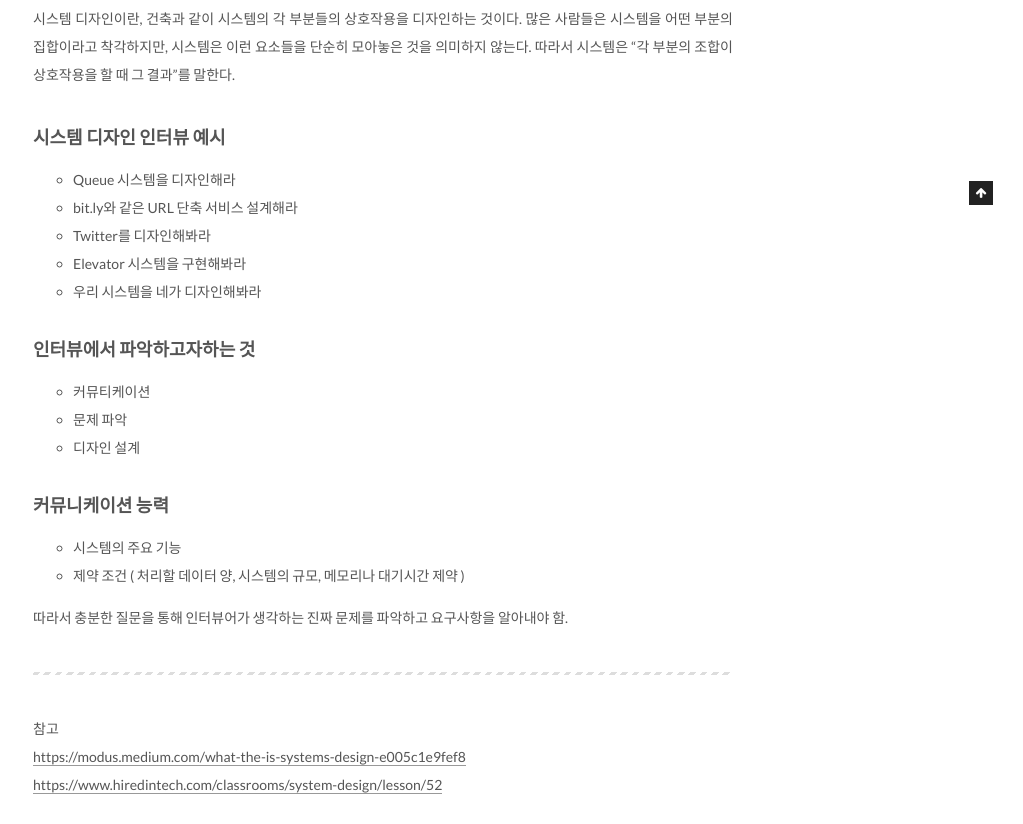
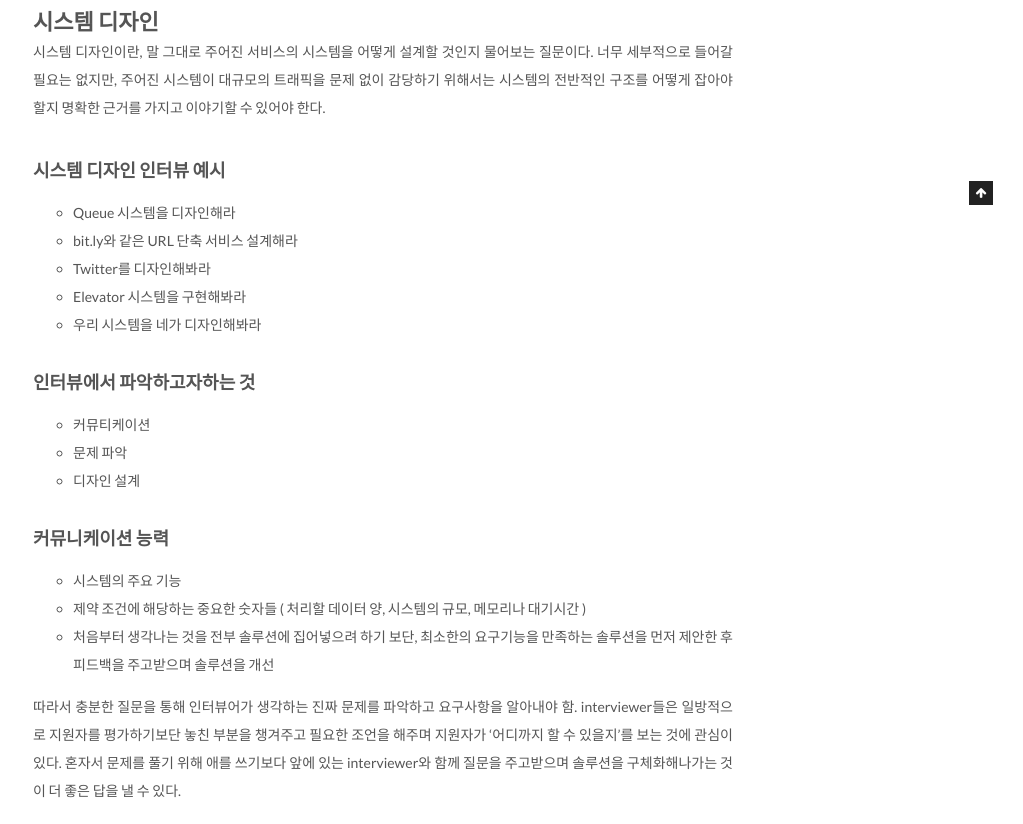
Before and after one commit to groovypark/groovypark.github.io, a Jekyll site: the page built from _posts/2020-12-10-System-Design.md, in a window 1280 px wide. Shown: the part 795-1619 px from the top of the page, without its empty margins (257-1280 px from the left). Built offline with Jekyll 4.4.1, drawn with Linux system fonts in a browser that asks for light colours; some of the changed text lies outside the part shown; grey boxes are pictures that could not be loaded.

Commit message:
Update System Design

```diff
--- a/_posts/2020-12-10-System-Design.md
+++ b/_posts/2020-12-10-System-Design.md
@@ -7,7 +7,8 @@ tags: CS
 
 ![System Design](https://www.cronj.com/blog/wp-content/uploads/Artboard-10.png)
 
-시스템 디자인이란, 건축과 같이 시스템의 각 부분들의 상호작용을 디자인하는 것이다. 많은 사람들은 시스템을 어떤 부분의 집합이라고 착각하지만, 시스템은 이런 요소들을 단순히 모아놓은 것을 의미하지 않는다. 따라서 시스템은 "각 부분의 조합이 상호작용을 할 때 그 결과"를 말한다.
+# 시스템 디자인
+시스템 디자인이란, 말 그대로 주어진 서비스의 시스템을 어떻게 설계할 것인지 물어보는 질문이다. 너무 세부적으로 들어갈 필요는 없지만, 주어진 시스템이 대규모의 트래픽을 문제 없이 감당하기 위해서는 시스템의 전반적인 구조를 어떻게 잡아야 할지 명확한 근거를 가지고 이야기할 수 있어야 한다.
 
 ### 시스템 디자인 인터뷰 예시
 
@@ -24,17 +25,46 @@ tags: CS
 - 문제 파악
 - 디자인 설계
 
-
 ### 커뮤니케이션 능력
 
 - 시스템의 주요 기능
-- 제약 조건 ( 처리할 데이터 양, 시스템의 규모, 메모리나 대기시간 제약 )
+- 제약 조건에 해당하는 중요한 숫자들 ( 처리할 데이터 양, 시스템의 규모, 메모리나 대기시간 )
+- 처음부터 생각나는 것을 전부 솔루션에 집어넣으려 하기 보단, 최소한의 요구기능을 만족하는 솔루션을 먼저 제안한 후 피드백을 주고받으며 솔루션을 개선
 
-따라서 충분한 질문을 통해 인터뷰어가 생각하는 진짜 문제를 파악하고 요구사항을 알아내야 함.
+따라서 충분한 질문을 통해 인터뷰어가 생각하는 진짜 문제를 파악하고 요구사항을 알아내야 함. interviewer들은 일방적으로 지원자를 평가하기보단 놓친 부분을 챙겨주고 필요한 조언을 해주며 지원자가 '어디까지 할 수 있을지'를 보는 것에 관심이 있다. 혼자서 문제를 풀기 위해 애를 쓰기보다 앞에 있는 interviewer와 함께 질문을 주고받으며 솔루션을 구체화해나가는 것이 더 좋은 답을 낼 수 있다.
+
+## 인터뷰 문제 풀이 예시
+
+### bit.ly 와 같은 단축 URL 주소 서비스를 어떻게 디자인할까요?
+
+1. Use Cases
+- url 단축. url => return shorter url
+- 리다이렉션. short url => redirect original url
+- 커스텀 url
+
+2. Constraints
+- 한 달에 생성되는 url 수
+- 초당 요청
+
+3. Abstract Design
+- 서비스 나누기
+  url을 단축시키는 부분, 원래 url로 리다이렉션시키는 부분
+- 데이터 스토리지
+  [hash table](https://groovypark.github.io/2018/05/18/CS%EA%B3%B5%EB%B6%80/) 사용. `hashed_url = convert_to_base62(original_url + random_salt)`
+
+4. Understanding bottlenecks
+- 트래픽보다는 데이터가 더 중요함
+
+5. Scaling Design
+- 시스템 확장. 더 높은 수준의 디자인.
 
 ---
+
+찾아보니 주로 해외 취업 시 많이 하는 질문인 것 같음
 
 참고
 [https://modus.medium.com/what-the-is-systems-design-e005c1e9fef8](https://modus.medium.com/what-the-is-systems-design-e005c1e9fef8)
 [https://www.hiredintech.com/classrooms/system-design/lesson/52](https://www.hiredintech.com/classrooms/system-design/lesson/52
 )
+
+[https://jchun.dev/2020/international-careers-07](https://jchun.dev/2020/international-careers-07)
```
